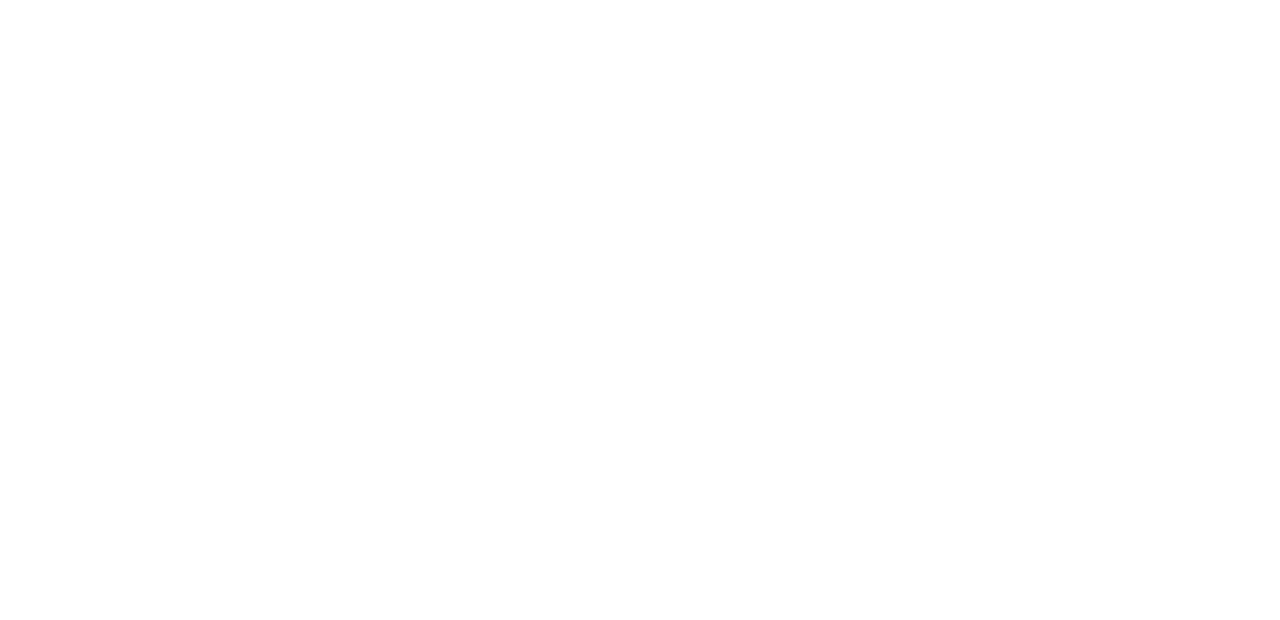
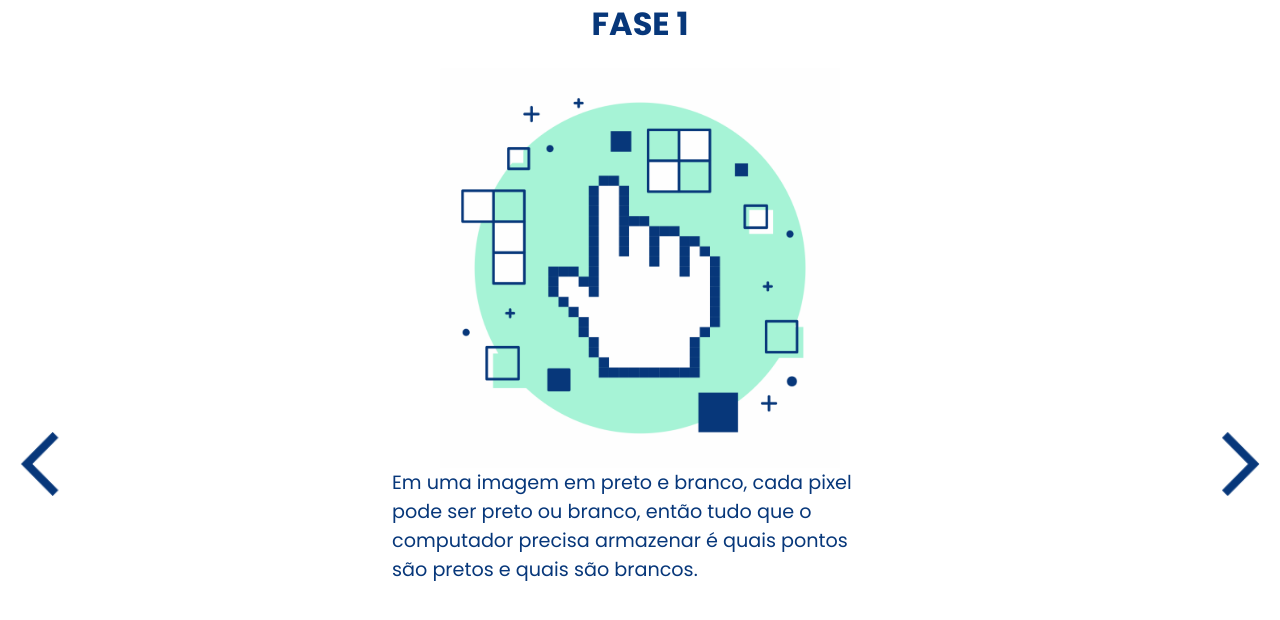
Before and after one commit to sabrina-goncalves-de-almeida/projeto-para-testes-pixel, a JavaScript app: page /phase1screen3 in a window 1280 px wide. Before the commit this address had no page. Shown: the top 620 px of the page. Built offline with nearby package versions, Linux system fonts and the light colour scheme; the HTML template or start-up script is replaced by a standard one.

Commit message:
feat(#2): acrescentando page 3

```diff
--- a/src/pages/phases/phase1/Phase1Page2/index.js
+++ b/src/pages/phases/phase1/Phase1Page2/index.js
@@ -9,7 +9,7 @@
                 <h1 className={styles.titlePhase}>FASE 1</h1>
                 <PhaseScreen
                     props={{phaseImage : phase1Image2, textOfQuest : "As telas dos computadores são divididas em uma grade de pequenos quadrados, podendo ser cada um de uma cor específica. Chamamos esses quadrados de elementos  de imagem ou pixels.", textAlt : "Imagem de um computador com representação de pixels em sua tela"}}
-                    routesProperties={{buttonLeft : "/phase1screen1", buttonRight:""}}/>
+                    routesProperties={{buttonLeft : "/phase1screen1", buttonRight:"/phase1screen3"}}/>
             </body>
         </>
     );
--- /dev/null
+++ b/src/pages/phases/phase1/Phase1Page3/Phase1Page3.module.css
@@ -0,0 +1,7 @@
+.screen {
+    background: #FFFFFF;
+}
+
+.titlePhase {
+    text-align: center;
+}
--- /dev/null
+++ b/src/pages/phases/phase1/Phase1Page3/index.js
@@ -0,0 +1,18 @@
+import styles from "./Phase1Page3.module.css";
+import phase1Image3 from "../../../../assets/images/phases/phase1/phase-1-image-3.png";
+import PhaseScreen from "../../../../components/PhaseScreen";
+
+function Phase1Page3() {
+    return (
+        <>
+            <body className={styles.screen}>
+                <h1 className={styles.titlePhase}>FASE 1</h1>
+                <PhaseScreen
+                    props={{phaseImage : phase1Image3, textOfQuest : "Em uma imagem em preto e branco, cada pixel pode ser preto ou branco, então tudo que o computador precisa armazenar é quais pontos são pretos e quais são brancos.", textAlt : "Imagem de um cursor"}}
+                    routesProperties={{buttonLeft : "/phase1screen2", buttonRight:"/phase1screen4"}}/>
+            </body>
+        </>
+    );
+}
+
+export default Phase1Page3;
--- a/src/routes.js
+++ b/src/routes.js
@@ -3,6 +3,7 @@
 import PhaseSelection from "./pages/PhaseSelection";
 import Phase1Page1 from "./pages/phases/phase1/Phase1Page1";
 import Phase1Page2 from "./pages/phases/phase1/Phase1Page2";
+import Phase1Page3 from "./pages/phases/phase1/Phase1Page3";
 
 function AppRoutes() {
     return (
@@ -12,6 +13,7 @@
                 <Route path="/phaseselection" element={ <PhaseSelection /> }></Route>
                 <Route path="/phase1screen1" element={ <Phase1Page1 />}></Route>
                 <Route path="/phase1screen2" element={ <Phase1Page2 />}></Route>
+                <Route path="/phase1screen3" element={ <Phase1Page3 />}></Route>
             </Routes>
         </BrowserRouter>
     );
```
